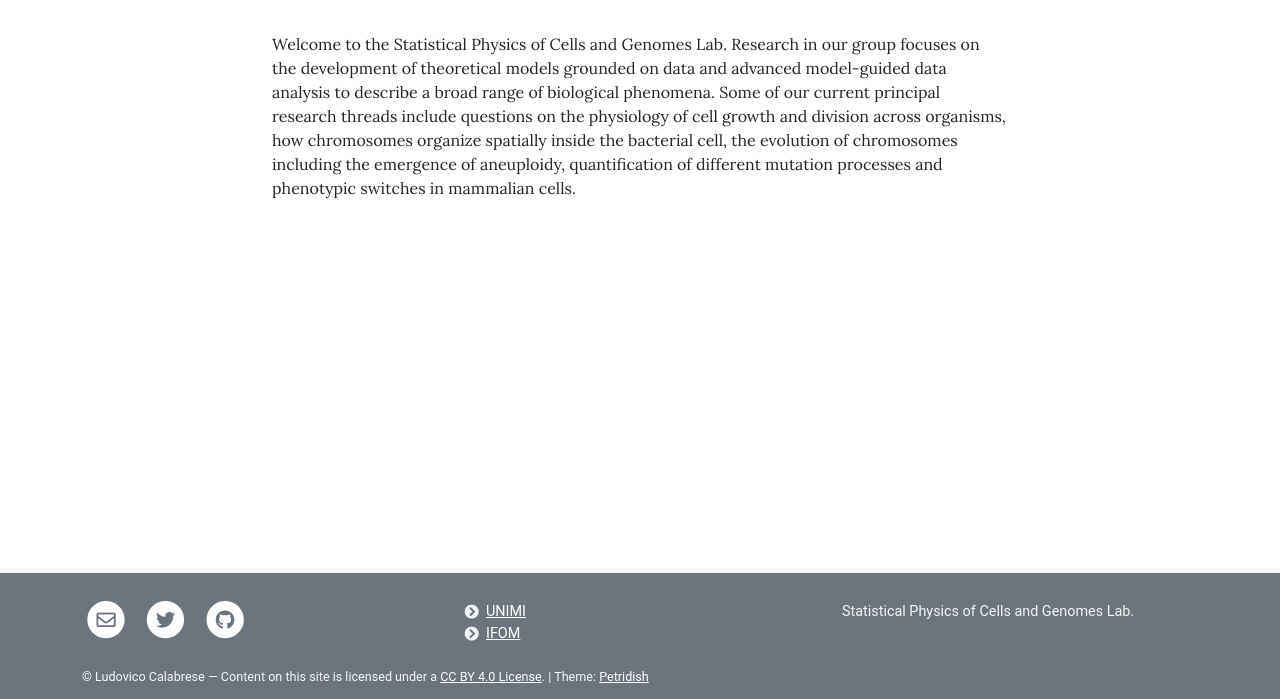
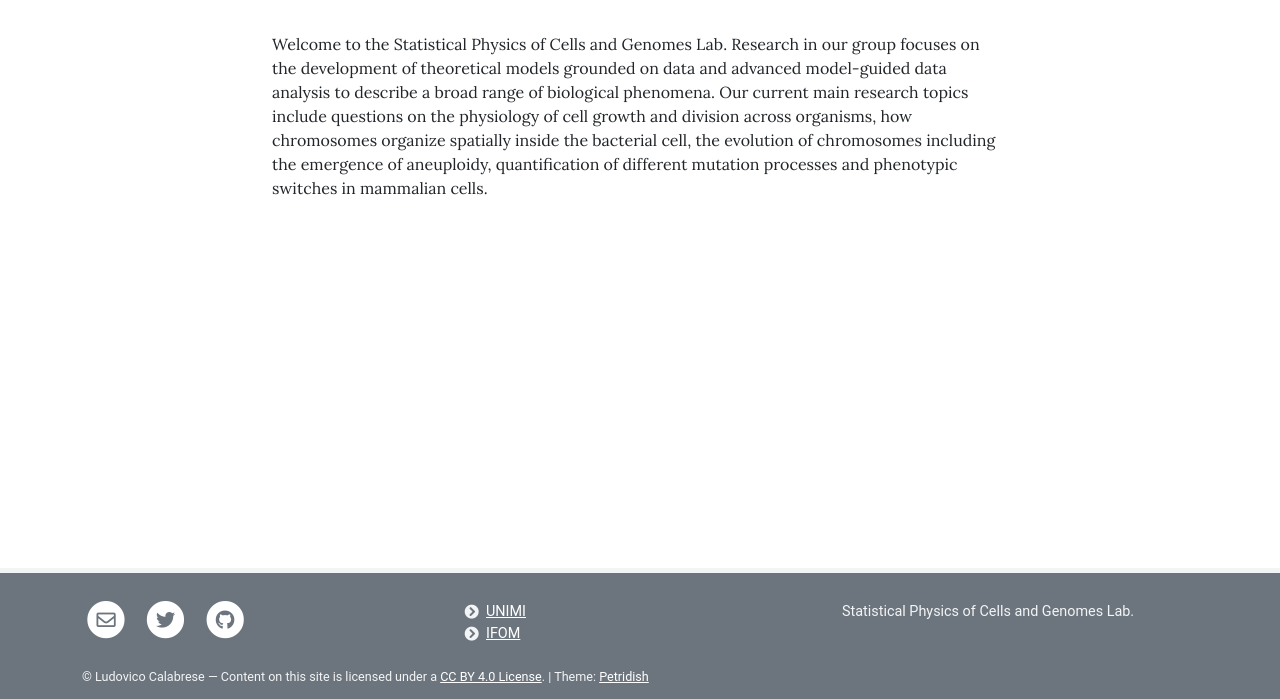
Before and after one commit to mcltone/spcg, a Jekyll site: the page built from pages/home.md, in a window 1280 px wide. Shown: the part 335-1034 px from the top of the page. Built offline with Jekyll 4.4.1, drawn with Linux system fonts in a browser that asks for light colours.

Commit message:
Update home.md

```diff
--- a/pages/home.md
+++ b/pages/home.md
@@ -4,4 +4,4 @@ background: /assets/theme/images/main_lavagna.jpg
 permalink: /
 ---
 
-Welcome to the Statistical Physics of Cells and Genomes Lab. Research in our group focuses on the development of theoretical models grounded on data and advanced model-guided data analysis to describe a broad range of biological phenomena. Some of our current principal research threads include questions on the physiology of cell growth and division across organisms, how chromosomes organize spatially inside the bacterial cell, the evolution of chromosomes including the emergence of aneuploidy, quantification of different mutation processes and phenotypic switches in mammalian cells.
+Welcome to the Statistical Physics of Cells and Genomes Lab. Research in our group focuses on the development of theoretical models grounded on data and advanced model-guided data analysis to describe a broad range of biological phenomena. Our current main research topics include questions on the physiology of cell growth and division across organisms, how chromosomes organize spatially inside the bacterial cell, the evolution of chromosomes including the emergence of aneuploidy, quantification of different mutation processes and phenotypic switches in mammalian cells.
```
